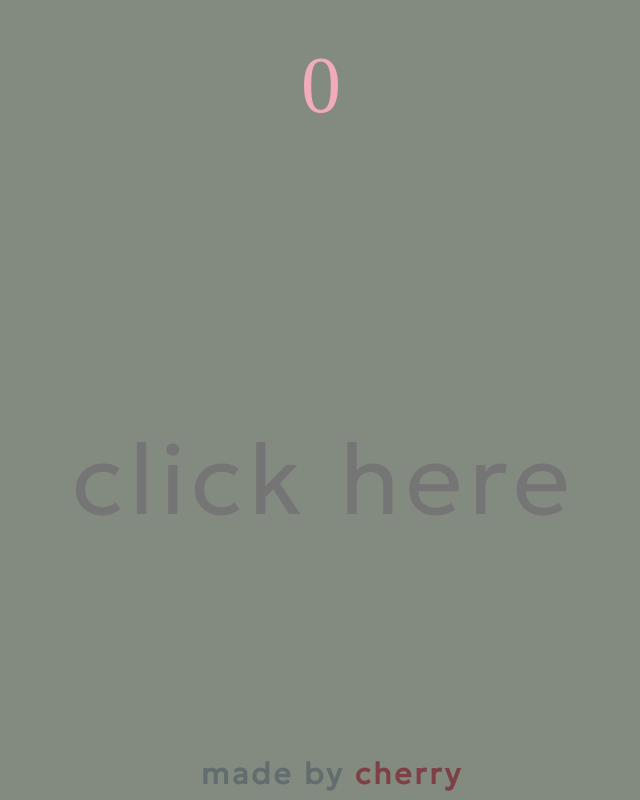
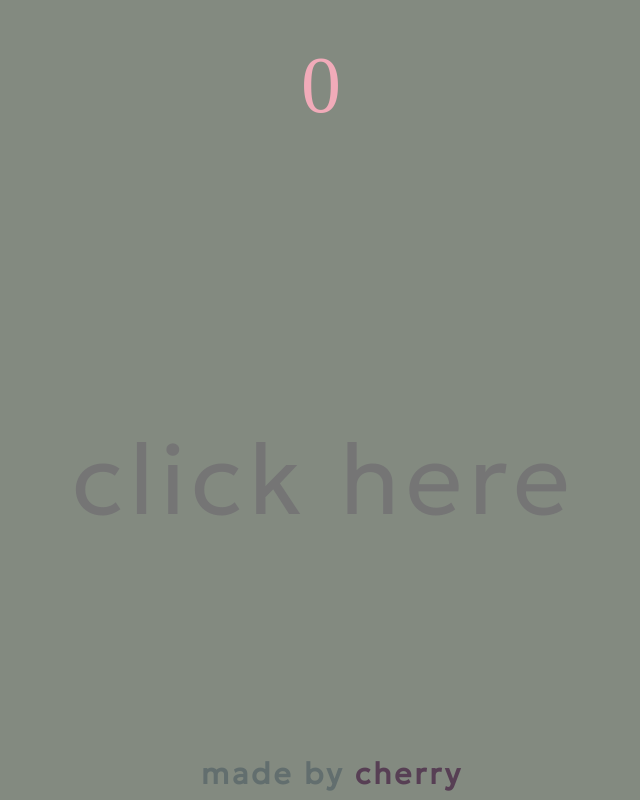
Before and after one commit to cherryceri/jstype, a plain HTML site: page index.html in a window 1280 px wide. Shown: the top 800 px of the page, without its empty margins (316-956 px from the left). Drawn offline with Linux system fonts and the light colour scheme; a web font is replaced by a local one.

Commit message:
Updated colour

```diff
--- a/style.css
+++ b/style.css
@@ -4,7 +4,7 @@
   --blush: #f1abb9;
   --back: #838A80;
   --done: #A7B0A4;
-  --cherry: #7D4047;
+  --cherry: #573F54;
 }
 
 body {
```
